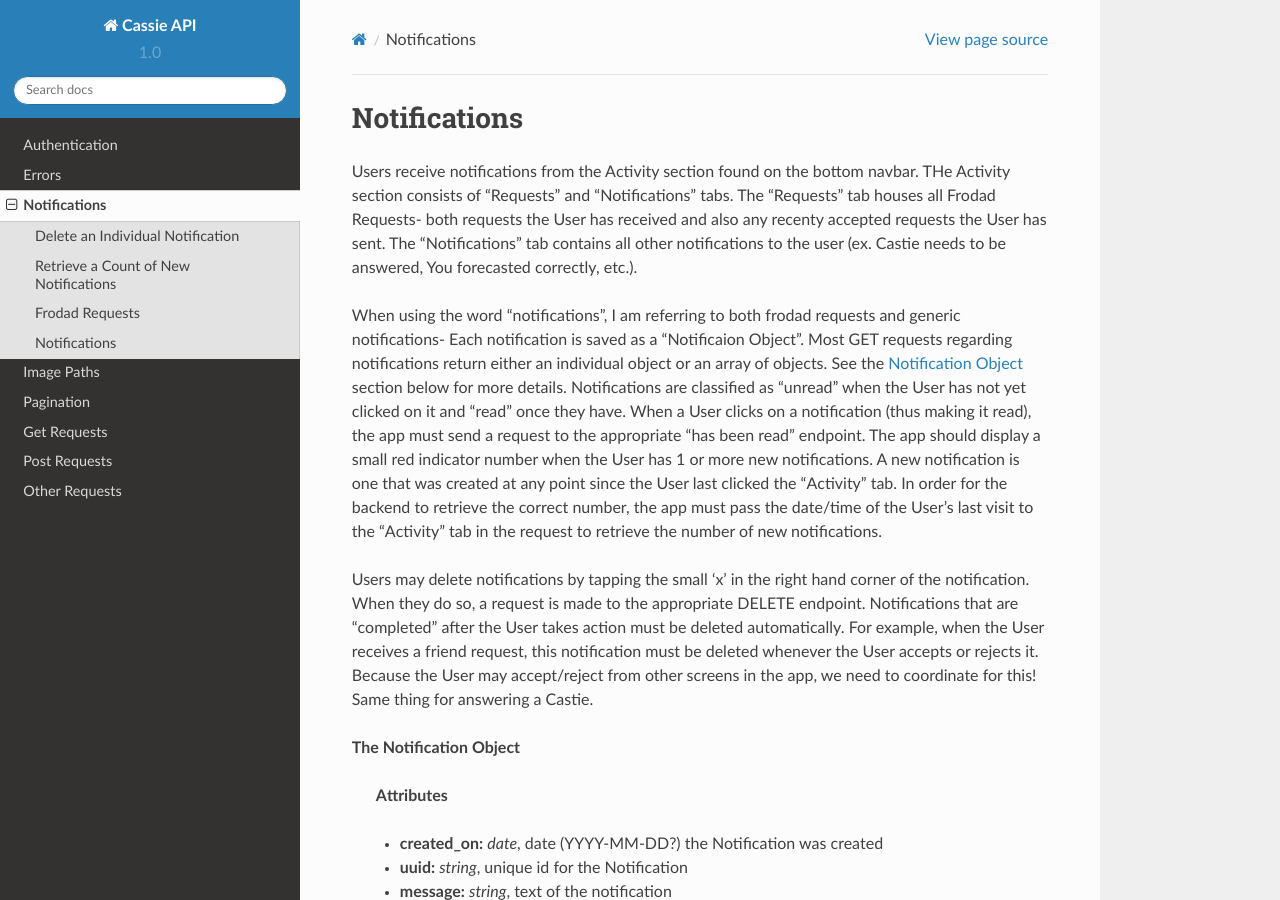
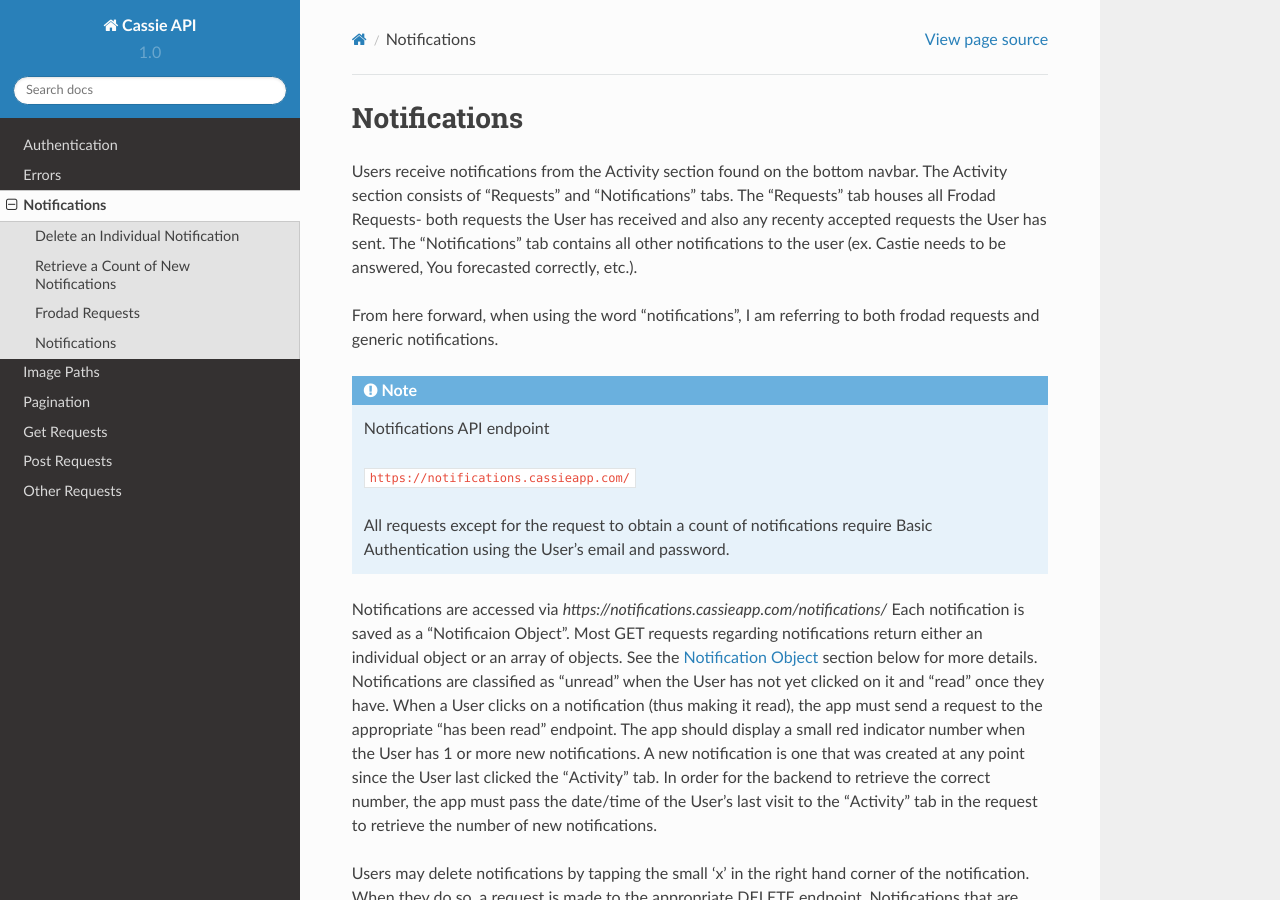
Before and after one commit to ssocias/cassie_docs, a Sphinx documentation site: the page built from source/notifications.rst, in a window 1280 px wide and 900 px high. Built offline with Sphinx 7.4.7 and the Read the Docs theme 2.0.0, drawn with Linux system fonts in a browser that asks for light colours; some of the changed text lies outside the part shown.

Commit message:
notifications info

```diff
--- a/source/notifications.rst
+++ b/source/notifications.rst
@@ -3,10 +3,18 @@
 Notifications
 *************
 
-Users receive notifications from the Activity section found on the bottom navbar. THe Activity section consists of "Requests" and "Notifications" tabs. The "Requests" tab houses all Frodad Requests- both requests the User has received and also any recenty accepted requests the User has sent.
+Users receive notifications from the Activity section found on the bottom navbar. The Activity section consists of "Requests" and "Notifications" tabs. The "Requests" tab houses all Frodad Requests- both requests the User has received and also any recenty accepted requests the User has sent.
 The "Notifications" tab contains all other notifications to the user (ex. Castie needs to be answered, You forecasted correctly, etc.).
 
-When using the word "notifications", I am referring to both frodad requests and generic notifications-
+From here forward, when using the word "notifications", I am referring to both frodad requests and generic notifications.
+
+.. note:: Notifications API endpoint
+
+    ``https://notifications.cassieapp.com/``
+
+    All requests except for the request to obtain a count of notifications require Basic Authentication using the User's email and password.
+
+Notifications are accessed via `https://notifications.cassieapp.com/notifications/`
 Each notification is saved as a "Notificaion Object". Most GET requests regarding notifications return either an individual object or an array of objects. See the `Notification Object`_ section below for more details.
 Notifications are classified as "unread" when the User has not yet clicked on it and "read" once they have. When a User clicks on a notification (thus making it read), the app must send a request to the appropriate "has been read" endpoint.
 The app should display a small red indicator number when the User has 1 or more new notifications. A new notification is one that was created at any point since the User last clicked the "Activity" tab. In order for the backend to retrieve the correct number, the app must pass the date/time of the User's last visit to the "Activity" tab in the request to retrieve the number of new notifications.
@@ -70,6 +78,8 @@ Delete an Individual Notification
 Retrieve a Count of New Notifications
 -------------------------------------
 
+No authentication required.
+
 **Definition**
 
 ``GET https://notifications.cassieapp.com/notifications/{user_uuid}/unread/?last_seen_date={last_seen_date}&last_seen_time={last_seen_time}``
```
Also changed, not shown: 13 other files.
